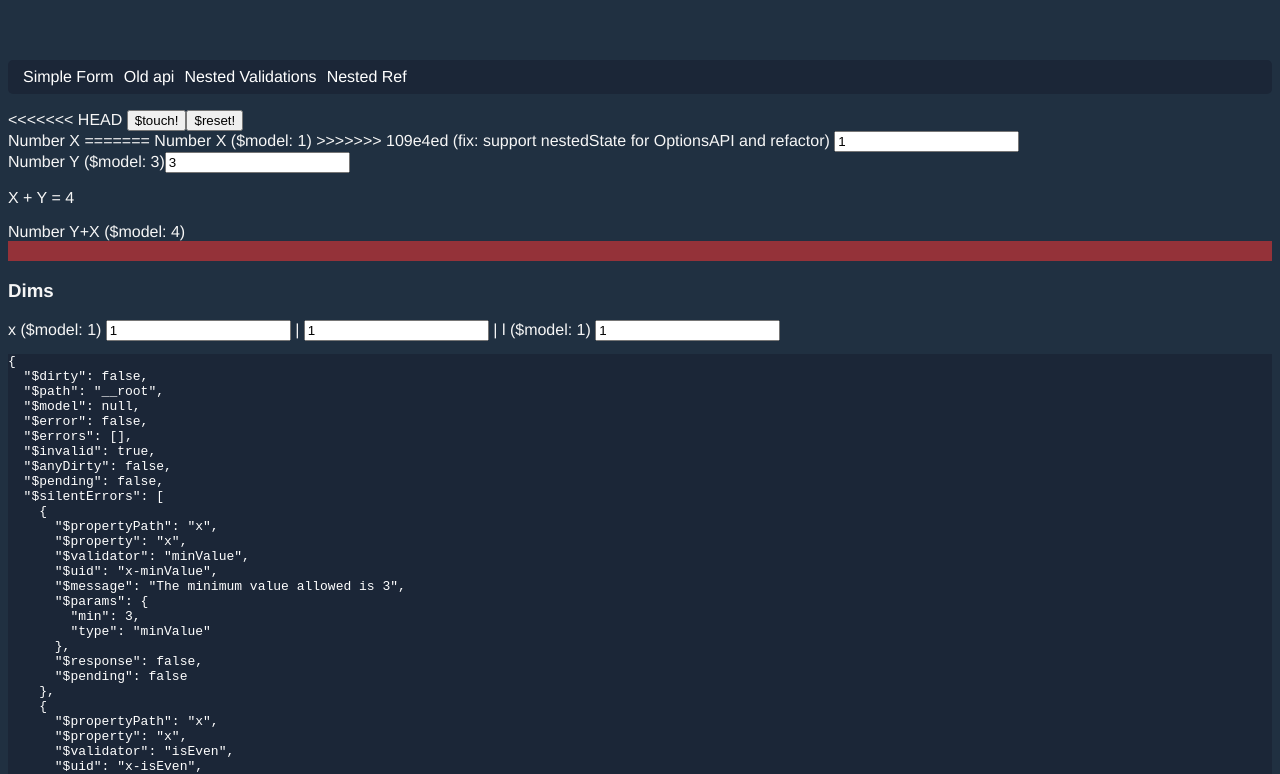
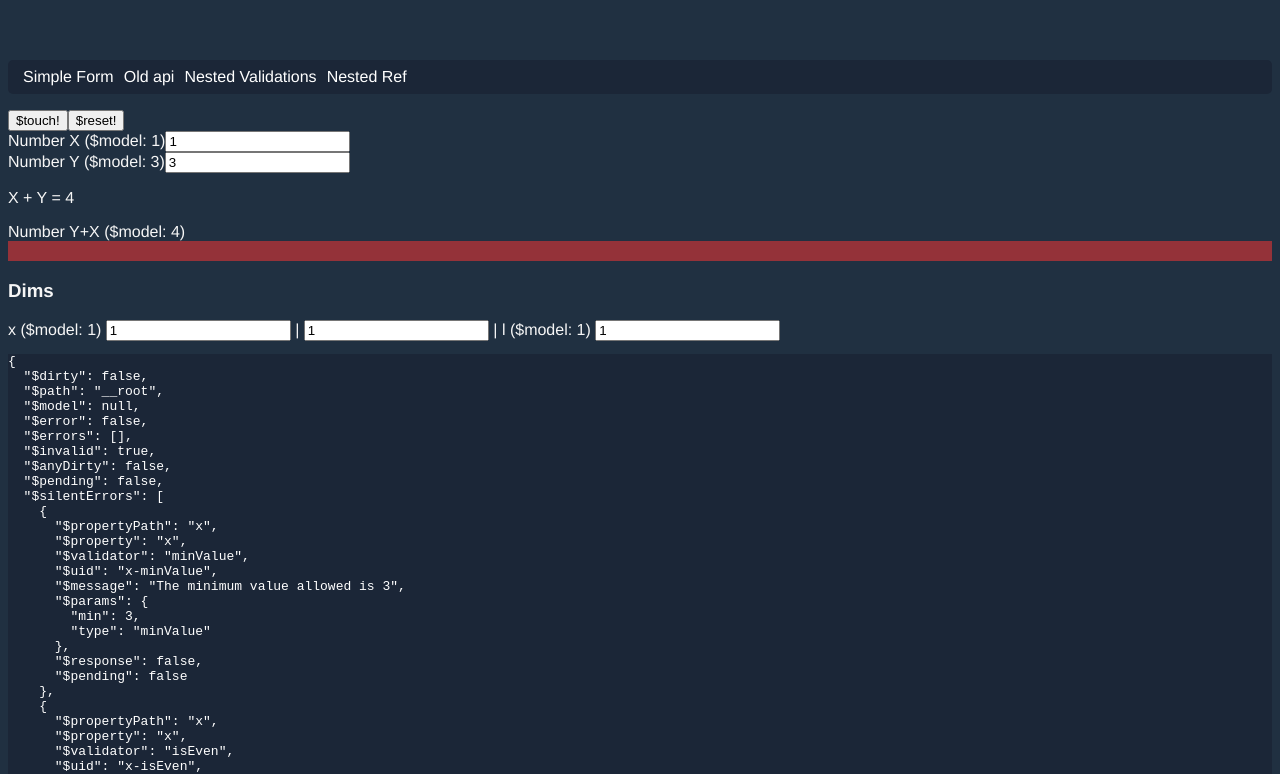
Before and after one commit to vuelidate/vuelidate, a Vue app in the folder packages/test-project/: page /old-api in a window 1280 px wide. Shown: the top 774 px of the page. Built offline with nearby package versions, Linux system fonts and the light colour scheme.

Commit message:
chore: cleanup

```diff
--- a/packages/test-project/src/components/OldApiExample.vue
+++ b/packages/test-project/src/components/OldApiExample.vue
@@ -1,6 +1,5 @@
 <template>
   <div>
-    <<<<<<< HEAD
     <button @click="vv.$touch()">
       $touch!
     </button>
@@ -8,10 +7,7 @@
       $reset!
     </button>
     <br>
-    <label>Number X</label>
-    =======
     <label>Number X ($model: {{ vv.x.$model }})</label>
-    >>>>>>> 109e4ed (fix: support nestedState for OptionsAPI and refactor)
     <input
       v-model.number="x"
       type="number"
@@ -68,7 +64,6 @@
 import { ref } from 'vue'
 import useVuelidate from '@vuelidate/core'
 import { minValue } from '@vuelidate/validators'
-import { computed } from 'vue-demi'
 
 export default {
   setup (props, context) {
```
